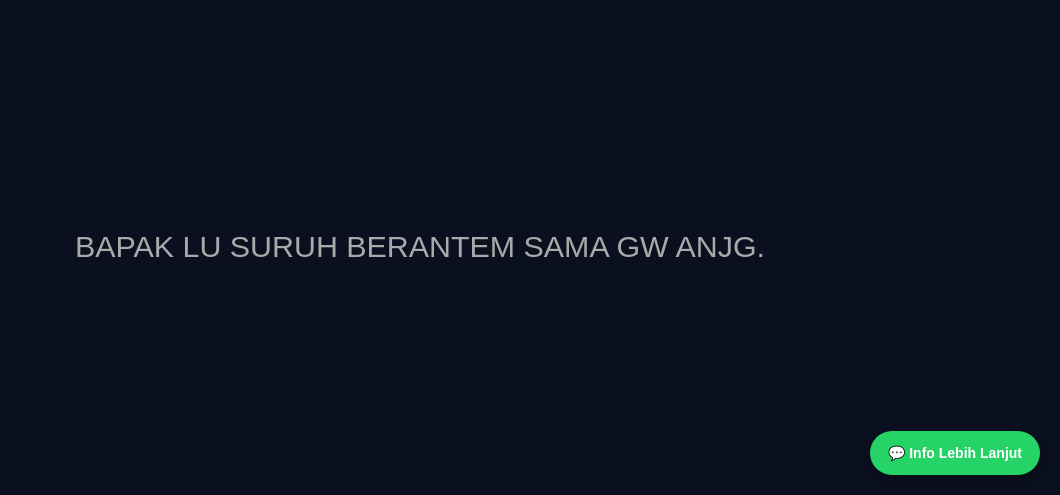
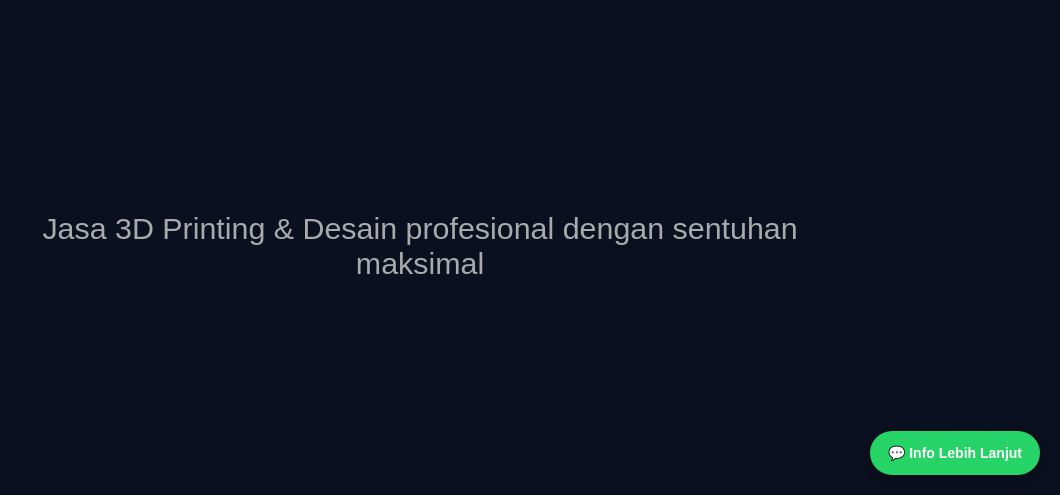
Before and after one commit to horizondesignworkhdw-svg/HDW-Horizon-Design-Works, a plain HTML site: page index.html in a window 1280 px wide. Shown: the part 305-800 px from the top of the page, without its empty margins (220-1280 px from the left). Drawn offline with Linux system fonts and the light colour scheme.

Commit message:
Update index.html

```diff
--- a/index.html
+++ b/index.html
@@ -43,7 +43,7 @@
 
 <header>
   <img src="https://g.top4top.io/p_35243e0wx0.png" alt="HDW Logo">
-  <p class="lead">BAPAK LU SURUH BERANTEM SAMA GW ANJG.</p>
+  <p class="lead">Jasa 3D Printing & Desain profesional dengan sentuhan maksimal</p>
 </header>
 
 <section id="layanan">
```
